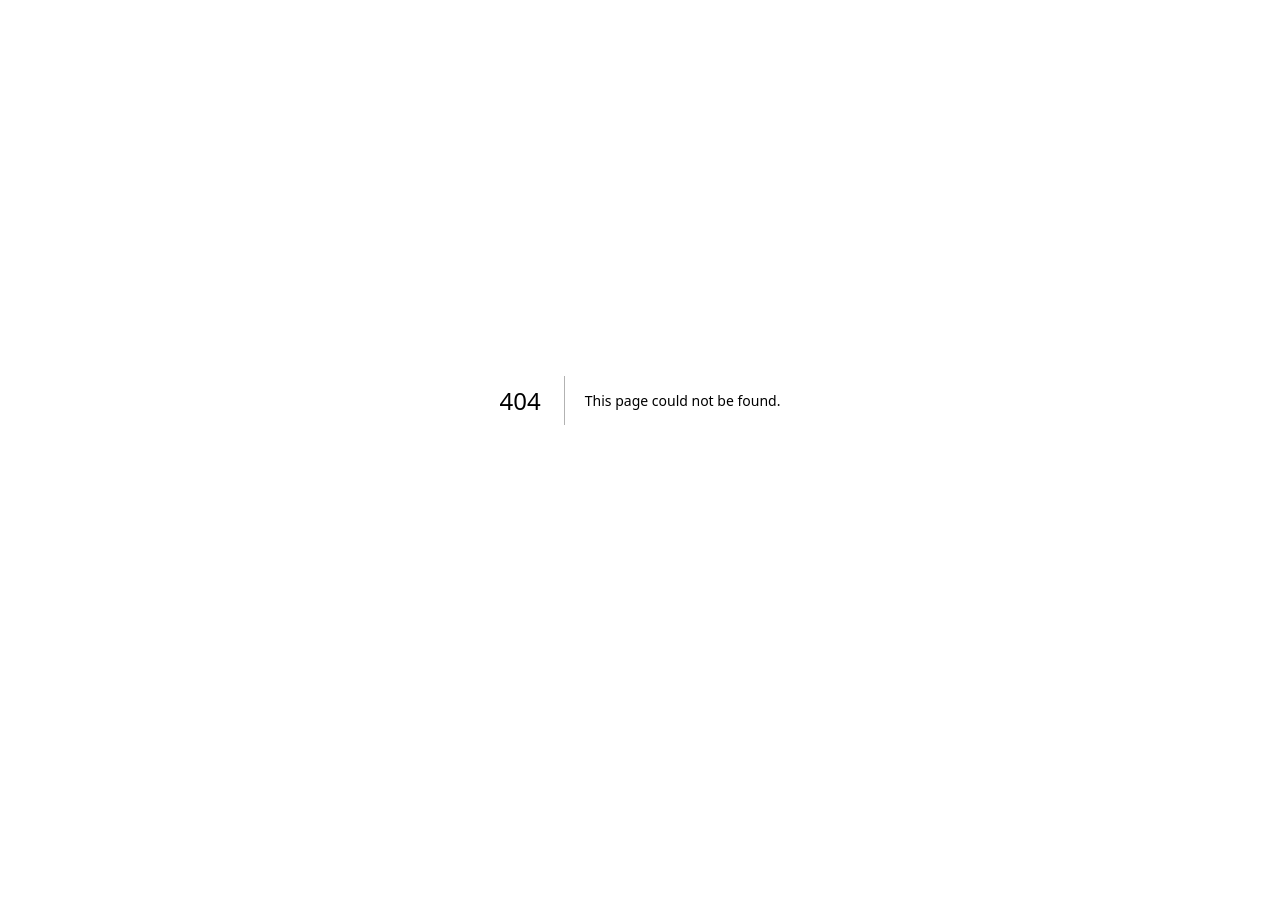
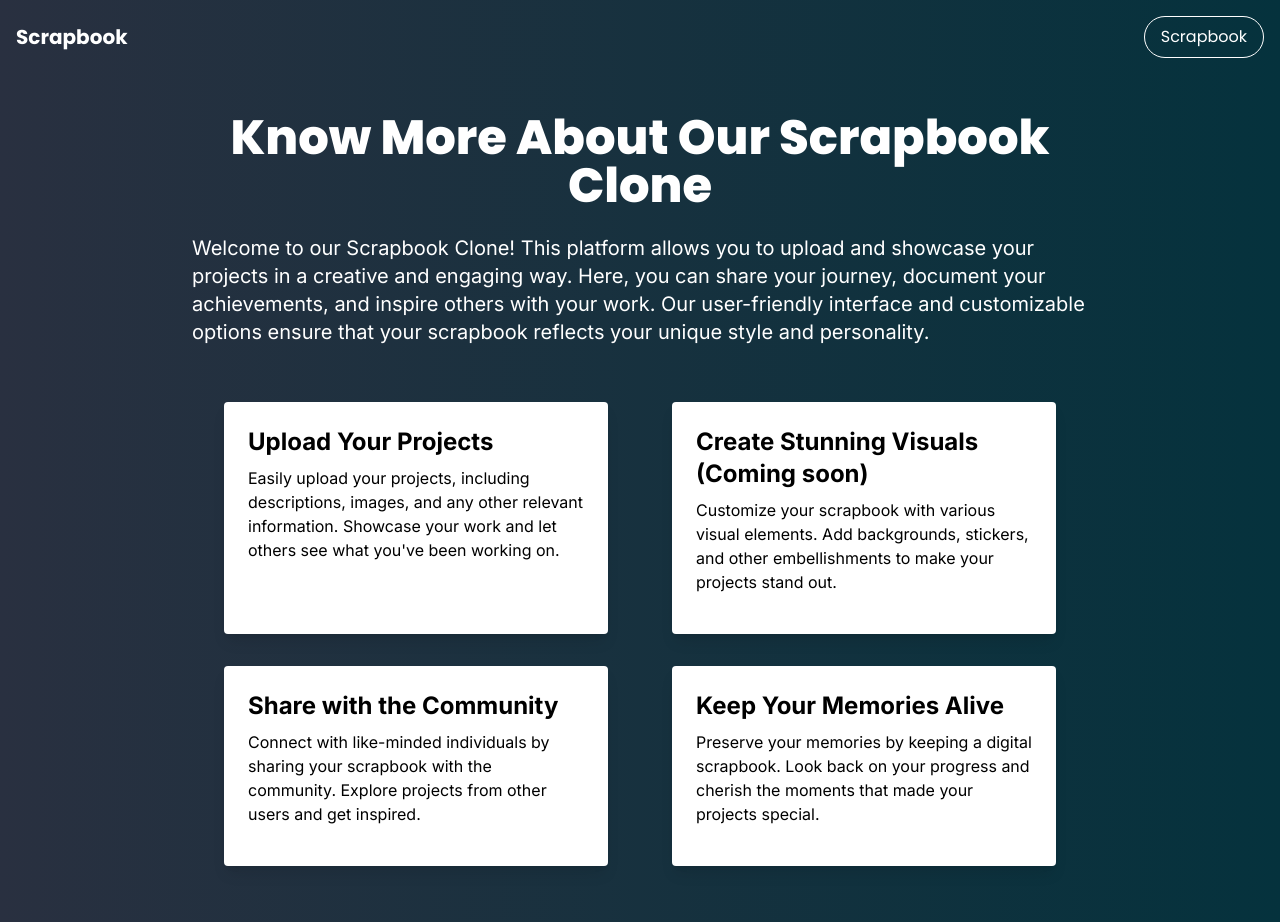
Before and after one commit to 0Armaan025/scrapbook-clone, a Next.js app: page /know-more in a window 1280 px wide. Before the commit this address had no page. Before the commit the page ends 800 px from the top, so only its background shows below. Built offline with nearby package versions, Linux system fonts and the light colour scheme.

Commit message:
added a few changes

```diff
--- /dev/null
+++ b/src/app/know-more/page.tsx
@@ -0,0 +1,71 @@
+import React from "react";
+import "./knowmorepage.css";
+import Navbar from "@/components/navbar/Navbar";
+
+const KnowMorePage: React.FC = () => {
+  return (
+    <>
+      <Navbar />
+      <div className="min-h-screen text-white p-10">
+        <div className="max-w-4xl mx-auto">
+          <h1
+            className="text-5xl font-extrabold mb-6 text-center"
+            style={{ fontFamily: "Poppins" }}
+          >
+            Know More About Our Scrapbook Clone
+          </h1>
+          <p className="text-xl mb-4">
+            Welcome to our Scrapbook Clone! This platform allows you to upload
+            and showcase your projects in a creative and engaging way. Here, you
+            can share your journey, document your achievements, and inspire
+            others with your work. Our user-friendly interface and customizable
+            options ensure that your scrapbook reflects your unique style and
+            personality.
+          </p>
+          <div className="flex flex-wrap justify-around mt-10">
+            <div className="max-w-sm rounded overflow-hidden shadow-lg bg-white text-black m-4 p-6 hover:scale-105 transition-all cursor-pointer">
+              <h2 className="text-2xl font-bold mb-2">Upload Your Projects</h2>
+              <p className="text-base mb-4">
+                Easily upload your projects, including descriptions, images, and
+                any other relevant information. Showcase your work and let
+                others see what you've been working on.
+              </p>
+            </div>
+            <div className="max-w-sm rounded overflow-hidden shadow-lg bg-white text-black m-4 p-6 hover:scale-105 transition-all cursor-pointer">
+              <h2 className="text-2xl font-bold mb-2">
+                Create Stunning Visuals (Coming soon)
+              </h2>
+              <p className="text-base mb-4">
+                Customize your scrapbook with various visual elements. Add
+                backgrounds, stickers, and other embellishments to make your
+                projects stand out.
+              </p>
+            </div>
+            <div className="max-w-sm rounded overflow-hidden shadow-lg bg-white text-black m-4 p-6 hover:scale-105 transition-all cursor-pointer">
+              <h2 className="text-2xl font-bold mb-2">
+                Share with the Community
+              </h2>
+              <p className="text-base mb-4">
+                Connect with like-minded individuals by sharing your scrapbook
+                with the community. Explore projects from other users and get
+                inspired.
+              </p>
+            </div>
+            <div className="max-w-sm rounded overflow-hidden shadow-lg bg-white text-black m-4 p-6 hover:scale-105 transition-all cursor-pointer">
+              <h2 className="text-2xl font-bold mb-2">
+                Keep Your Memories Alive
+              </h2>
+              <p className="text-base mb-4">
+                Preserve your memories by keeping a digital scrapbook. Look back
+                on your progress and cherish the moments that made your projects
+                special.
+              </p>
+            </div>
+          </div>
+        </div>
+      </div>
+    </>
+  );
+};
+
+export default KnowMorePage;
--- a/src/components/navbar/Navbar.tsx
+++ b/src/components/navbar/Navbar.tsx
@@ -1,10 +1,13 @@
+import Link from "next/link";
 import React from "react";
 
 const Navbar = () => {
   return (
     <div className=" text-white p-4 flex justify-between items-center">
       <div className="flex items-center" style={{ fontFamily: "Poppins" }}>
-        <span className="text-xl font-bold">Scrapbook</span>
+        <Link href="/">
+          <span className="text-xl font-bold">Scrapbook</span>
+        </Link>
       </div>
       <div className="flex-grow text-center"></div>
       <div>
```
Also changed, not shown: src/home/middlePart/MiddlePart.tsx (+35 -48 lines), src/home/middlePart/middlepart.css (+40 -0 lines), src/app/know-more/knowmorepage.css (added).
